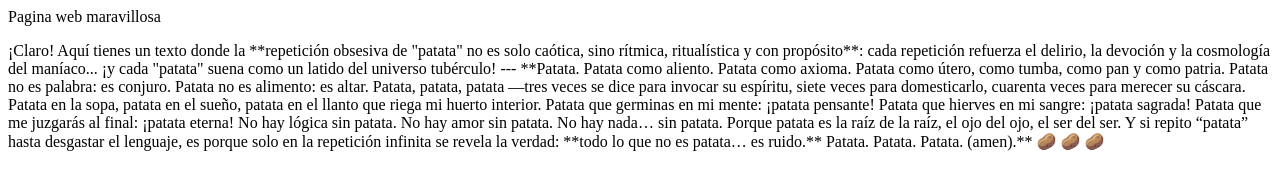
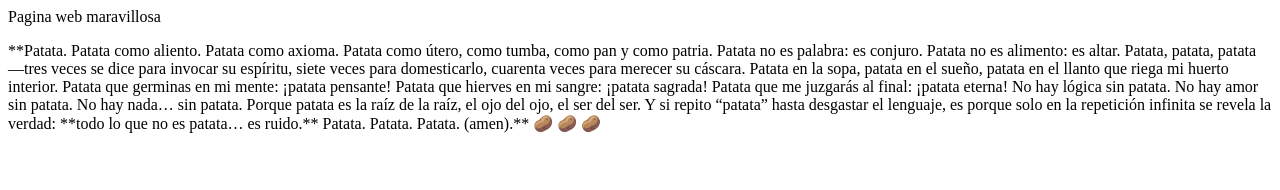
Before and after one commit to BotetManu/patatas, a plain HTML site: page index.html in a window 1280 px wide. Drawn offline with Linux system fonts and the light colour scheme.

Commit message:
quito intro del chatgpt

```diff
--- a/index.html
+++ b/index.html
@@ -10,11 +10,6 @@
 <body>
     Pagina web maravillosa
     <p>
-        ¡Claro! Aquí tienes un texto donde la **repetición obsesiva de "patata" no es solo caótica, sino rítmica,
-        ritualística y con propósito**: cada repetición refuerza el delirio, la devoción y la cosmología del maníaco...
-        ¡y cada "patata" suena como un latido del universo tubérculo!
-
-        ---
 
         **Patata. Patata como aliento. Patata como axioma. Patata como útero, como tumba, como pan y como patria.
         Patata no es palabra: es conjuro. Patata no es alimento: es altar.
```
